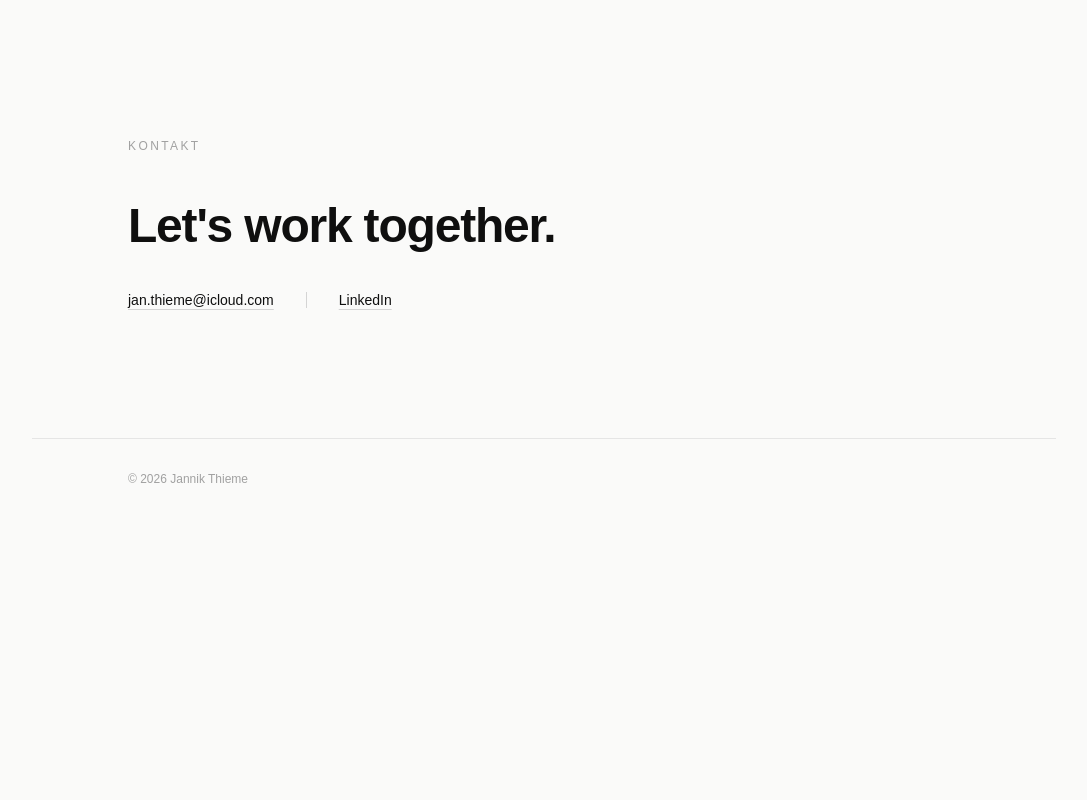
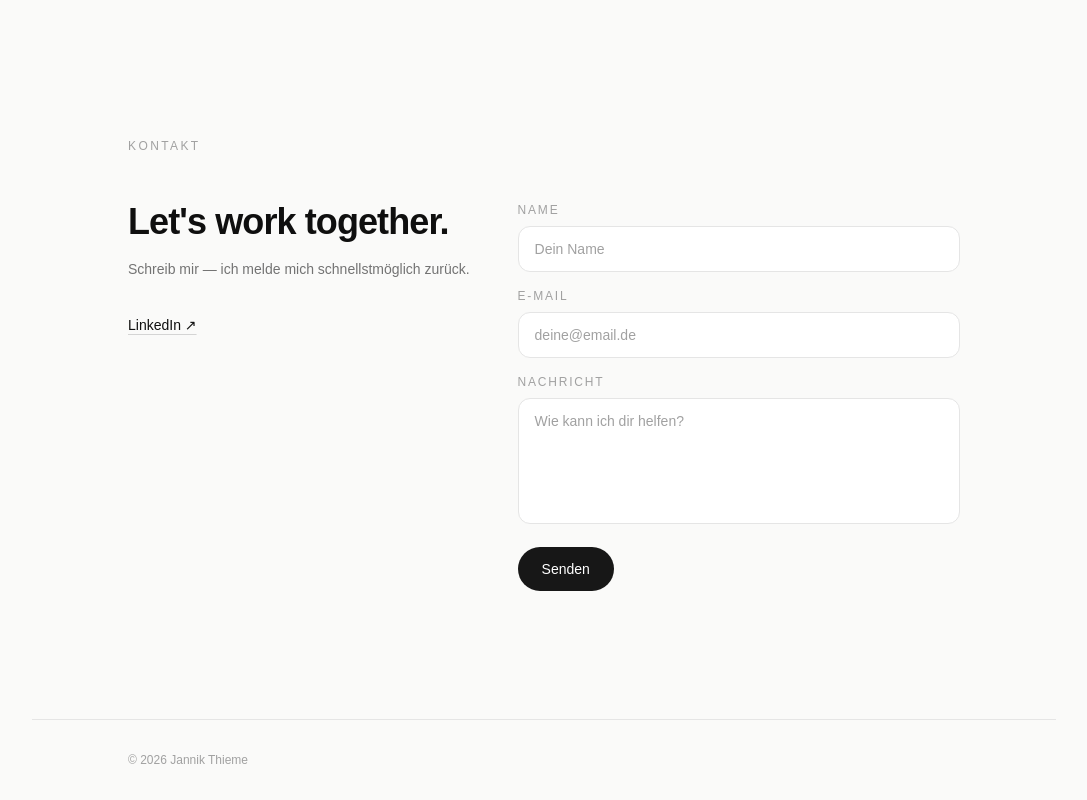
Before and after one commit to jnkoriginals/thieme-io, a Next.js app: page / in a window 1280 px wide. Shown: the part 5064-5864 px from the top of the page, without its empty margins (96-1183 px from the left). Before the commit the page ends 5583 px from the top, so only its background shows below. Built offline with nearby package versions, Linux system fonts and the light colour scheme.

Commit message:
feat: implement contact form with email sending functionality

```diff
--- a/package.json
+++ b/package.json
@@ -14,7 +14,8 @@
     "next-themes": "^0.4.6",
     "react": "^19.0.0",
     "react-dom": "^19.0.0",
-    "react-icons": "^5.6.0"
+    "react-icons": "^5.6.0",
+    "resend": "^6.12.4"
   },
   "devDependencies": {
     "@eslint/eslintrc": "^3",
--- /dev/null
+++ b/src/app/api/contact/route.ts
@@ -0,0 +1,26 @@
+import { Resend } from "resend";
+import { NextResponse } from "next/server";
+
+const resend = new Resend(process.env.RESEND_API_KEY);
+
+export async function POST(req: Request) {
+    const { name, email, message } = await req.json();
+
+    if (!name || !email || !message) {
+        return NextResponse.json({ error: "Alle Felder erforderlich." }, { status: 400 });
+    }
+
+    try {
+        await resend.emails.send({
+            from: "Portfolio <onboarding@resend.dev>",
+            to: process.env.CONTACT_EMAIL!,
+            replyTo: email,
+            subject: `Neue Nachricht von ${name}`,
+            text: `Name: ${name}\nE-Mail: ${email}\n\n${message}`,
+        });
+
+        return NextResponse.json({ success: true });
+    } catch {
+        return NextResponse.json({ error: "Fehler beim Senden." }, { status: 500 });
+    }
+}
--- a/src/app/page.tsx
+++ b/src/app/page.tsx
@@ -238,7 +238,7 @@ function Hero() {
                             Projekte
                         </a>
                         <a
-                            href='mailto:jan.thieme@icloud.com'
+                            href='#contact'
                             className='px-5 py-2.5 border border-neutral-300 dark:border-neutral-700 text-sm font-medium rounded-full hover:bg-neutral-100 dark:hover:bg-neutral-900 transition-colors'
                         >
                             Kontakt
@@ -511,31 +511,101 @@ function Skills() {
 }
 
 function Contact() {
+    const [name, setName] = useState("");
+    const [email, setEmail] = useState("");
+    const [message, setMessage] = useState("");
+    const [status, setStatus] = useState<"idle" | "loading" | "success" | "error">("idle");
+
+    async function handleSubmit(e: React.FormEvent) {
+        e.preventDefault();
+        setStatus("loading");
+        try {
+            const res = await fetch("/api/contact", {
+                method: "POST",
+                headers: { "Content-Type": "application/json" },
+                body: JSON.stringify({ name, email, message }),
+            });
+            if (res.ok) {
+                setStatus("success");
+                setName("");
+                setMessage("");
+            } else {
+                setStatus("error");
+            }
+        } catch {
+            setStatus("error");
+        }
+    }
+
     return (
         <section
             id='contact'
             className='px-6 md:px-16 lg:px-24 max-w-5xl mx-auto py-24 md:py-32'
         >
             <SectionLabel label='Kontakt' />
-            <h2 className='text-3xl md:text-5xl font-semibold tracking-tight mb-10'>
+            <div className='flex flex-col md:flex-row md:items-start md:justify-between gap-12'>
+                <div className='md:max-w-sm'>
+                    <h2 className='text-3xl md:text-4xl font-semibold tracking-tight mb-4'>
                         Let&apos;s work together.
                     </h2>
-            <div className='flex flex-col sm:flex-row sm:items-center gap-4 sm:gap-8'>
-                <a
-                    href='mailto:jan.thieme@icloud.com'
-                    className='text-sm font-medium underline underline-offset-4 decoration-neutral-300 dark:decoration-neutral-600 hover:decoration-neutral-900 dark:hover:decoration-neutral-100 transition-colors'
-                >
-                    jan.thieme@icloud.com
-                </a>
-                <span className='hidden sm:block w-px h-4 bg-neutral-300 dark:bg-neutral-700' />
+                    <p className='text-neutral-500 dark:text-neutral-400 text-sm leading-relaxed mb-8'>
+                        Schreib mir — ich melde mich schnellstmöglich zurück.
+                    </p>
                     <a
                         href='https://www.linkedin.com/in/jannik-thieme-51878a354/'
                         target='_blank'
                         rel='noopener noreferrer'
                         className='text-sm font-medium underline underline-offset-4 decoration-neutral-300 dark:decoration-neutral-600 hover:decoration-neutral-900 dark:hover:decoration-neutral-100 transition-colors'
                     >
-                    LinkedIn
+                        LinkedIn ↗
                     </a>
+                </div>
+
+                <form onSubmit={handleSubmit} className='flex-1 flex flex-col gap-4'>
+                    <div>
+                        <label className='block text-xs uppercase tracking-[0.15em] text-neutral-400 mb-2'>Name</label>
+                        <input
+                            type='text'
+                            value={name}
+                            onChange={(e) => setName(e.target.value)}
+                            required
+                            placeholder='Dein Name'
+                            className='w-full px-4 py-3 rounded-xl border border-neutral-200 dark:border-neutral-800 bg-white dark:bg-neutral-900 text-sm text-neutral-900 dark:text-neutral-100 placeholder-neutral-400 focus:outline-none focus:ring-2 focus:ring-neutral-400 dark:focus:ring-neutral-600 transition'
+                        />
+                    </div>
+                    <div>
+                        <label className='block text-xs uppercase tracking-[0.15em] text-neutral-400 mb-2'>E-Mail</label>
+                        <input
+                            type='email'
+                            value={email}
+                            onChange={(e) => setEmail(e.target.value)}
+                            required
+                            placeholder='deine@email.de'
+                            className='w-full px-4 py-3 rounded-xl border border-neutral-200 dark:border-neutral-800 bg-white dark:bg-neutral-900 text-sm text-neutral-900 dark:text-neutral-100 placeholder-neutral-400 focus:outline-none focus:ring-2 focus:ring-neutral-400 dark:focus:ring-neutral-600 transition'
+                        />
+                    </div>
+                    <div>
+                        <label className='block text-xs uppercase tracking-[0.15em] text-neutral-400 mb-2'>Nachricht</label>
+                        <textarea
+                            value={message}
+                            onChange={(e) => setMessage(e.target.value)}
+                            required
+                            rows={5}
+                            placeholder='Wie kann ich dir helfen?'
+                            className='w-full px-4 py-3 rounded-xl border border-neutral-200 dark:border-neutral-800 bg-white dark:bg-neutral-900 text-sm text-neutral-900 dark:text-neutral-100 placeholder-neutral-400 focus:outline-none focus:ring-2 focus:ring-neutral-400 dark:focus:ring-neutral-600 transition resize-none'
+                        />
+                    </div>
+                    <button
+                        type='submit'
+                        disabled={status === "loading" || status === "success"}
+                        className='self-start px-6 py-3 bg-neutral-900 dark:bg-neutral-100 text-white dark:text-neutral-900 text-sm font-medium rounded-full hover:opacity-75 transition-opacity disabled:opacity-50'
+                    >
+                        {status === "loading" ? "Senden..." : status === "success" ? "Gesendet ✓" : "Senden"}
+                    </button>
+                    {status === "error" && (
+                        <p className='text-sm text-red-500'>Etwas ist schiefgelaufen. Bitte versuch es erneut.</p>
+                    )}
+                </form>
             </div>
         </section>
     );
```
Also changed, not shown: 1 other file (tests, documents, lock files or other folders). Lines whose indentation alone changed are shown as unchanged.
